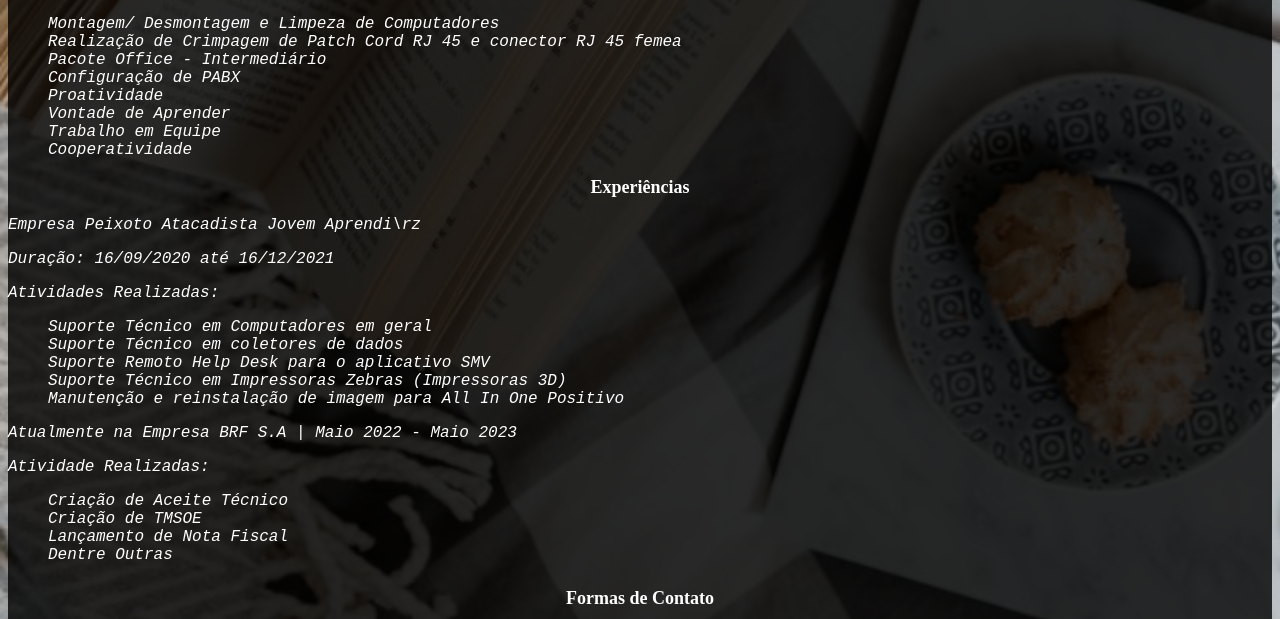
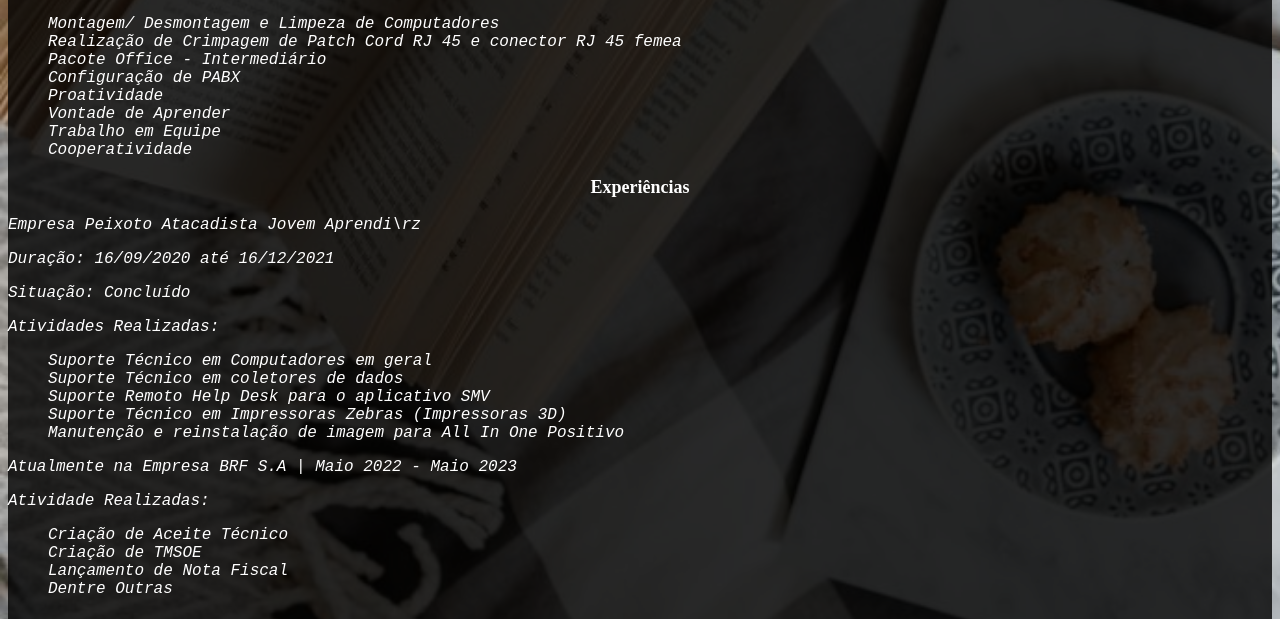
Before and after one commit to Arthursg001/DesafioRoteiro, a plain HTML site: page index.html in a window 1280 px wide. Shown: the part 694-1313 px from the top of the page. Drawn offline with Linux system fonts and the light colour scheme.

Commit message:
Editado informações experiências profissionais

```diff
--- a/index.html
+++ b/index.html
@@ -66,6 +66,7 @@
         <h3>Experiências</h3>
         <p><em>Empresa Peixoto Atacadista Jovem Aprendi\rz</em></p>
         <p>Duração: 16/09/2020 até 16/12/2021</p>
+        <p>Situação: Concluído</p>
         <p>Atividades Realizadas:</p>
         <ul>
             <li>Suporte Técnico em Computadores em geral</li>
```
